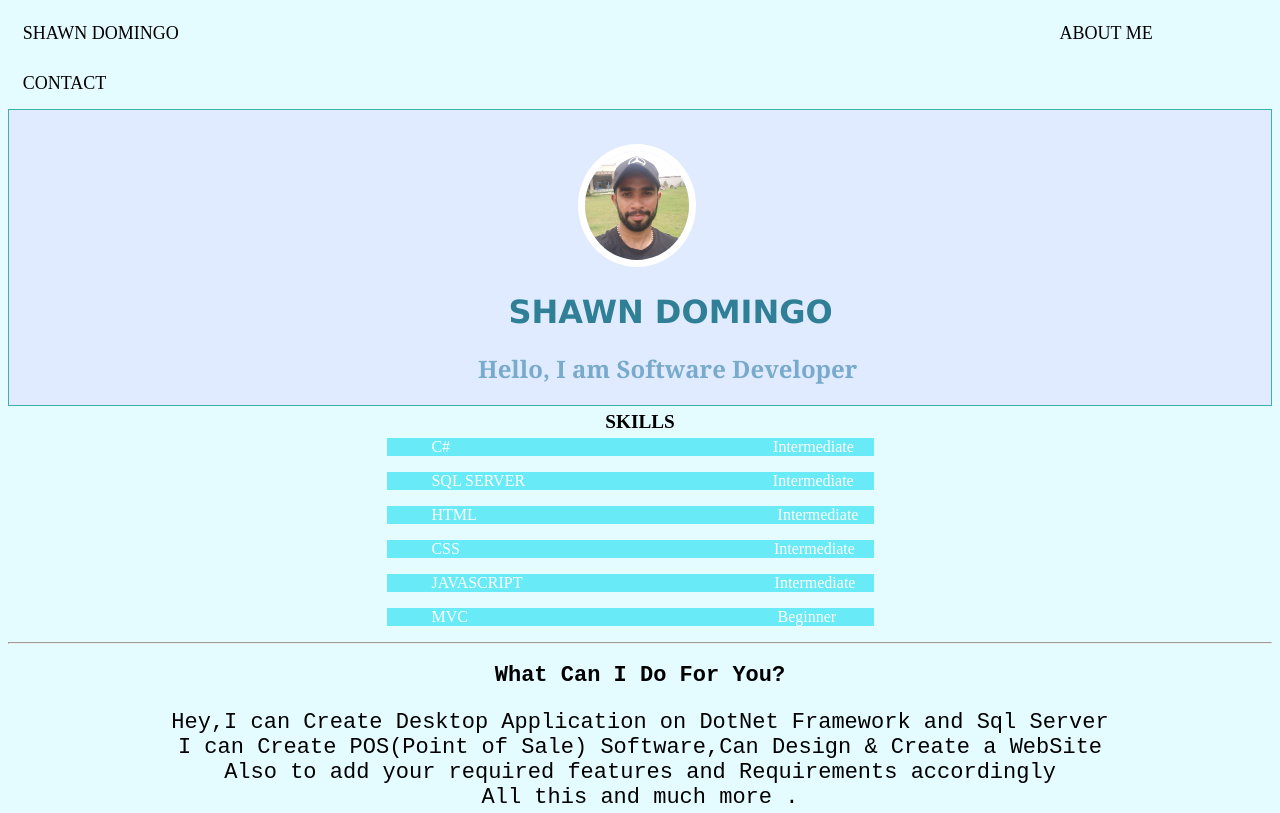
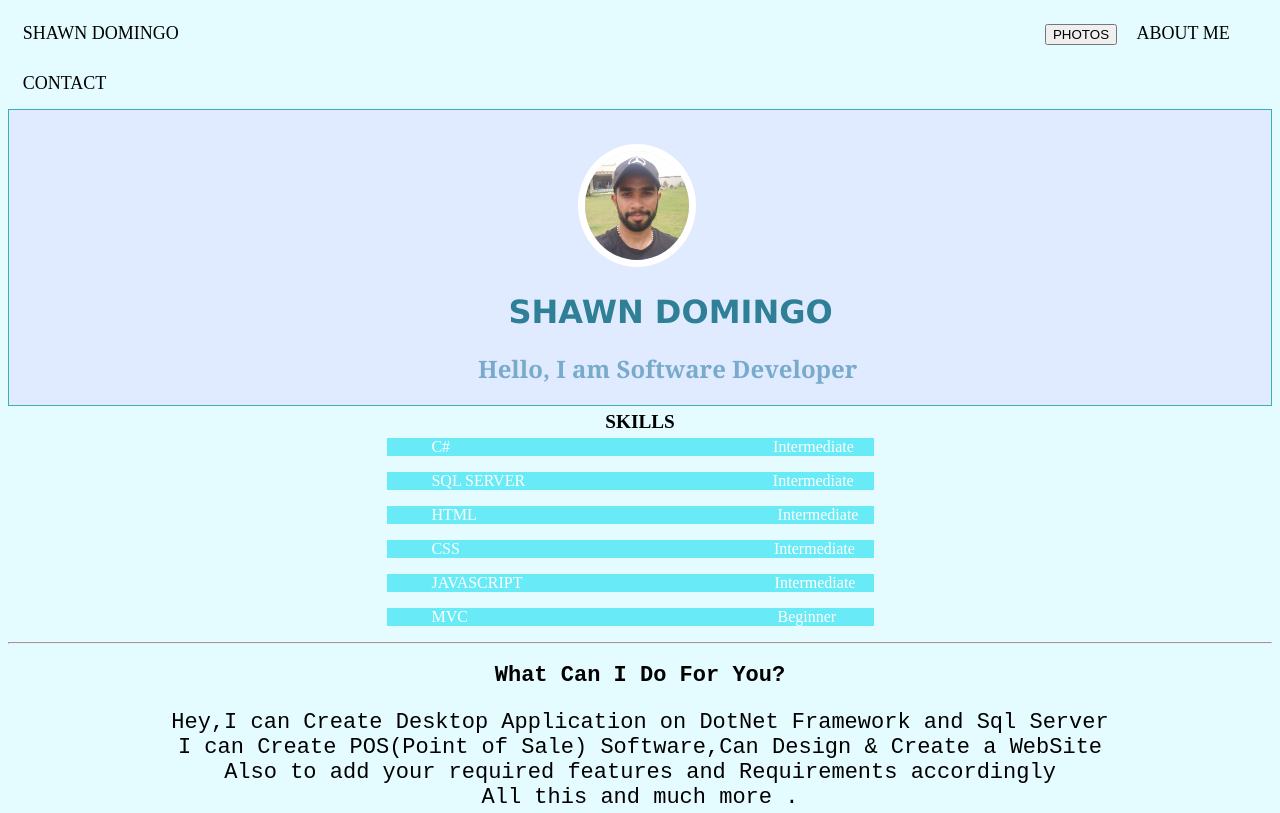
Before and after one commit to shawnfrancis29/Resume.github.io, a plain HTML site: page index.html in a window 1280 px wide. Shown: the top 813 px of the page. Drawn offline with Linux system fonts and the light colour scheme.

Commit message:
Update index.html

```diff
--- a/index.html
+++ b/index.html
@@ -11,6 +11,7 @@
         <span id="empty"></span>
            <div id="allTitles">
                <button id="myName" onclick=myName();>SHAWN DOMINGO</button>
+               <button id="photos"><a style="text-decoration:none;color:black;" href="https://www.facebook.com/shawn.francis.5209/photos" target="_blank">PHOTOS</a></button>
                <button id="about" onclick=gotoAboutME();>ABOUT ME</button>
                <button id="contact" onclick=gotoBottom();>CONTACT</button>
            </div>
```
